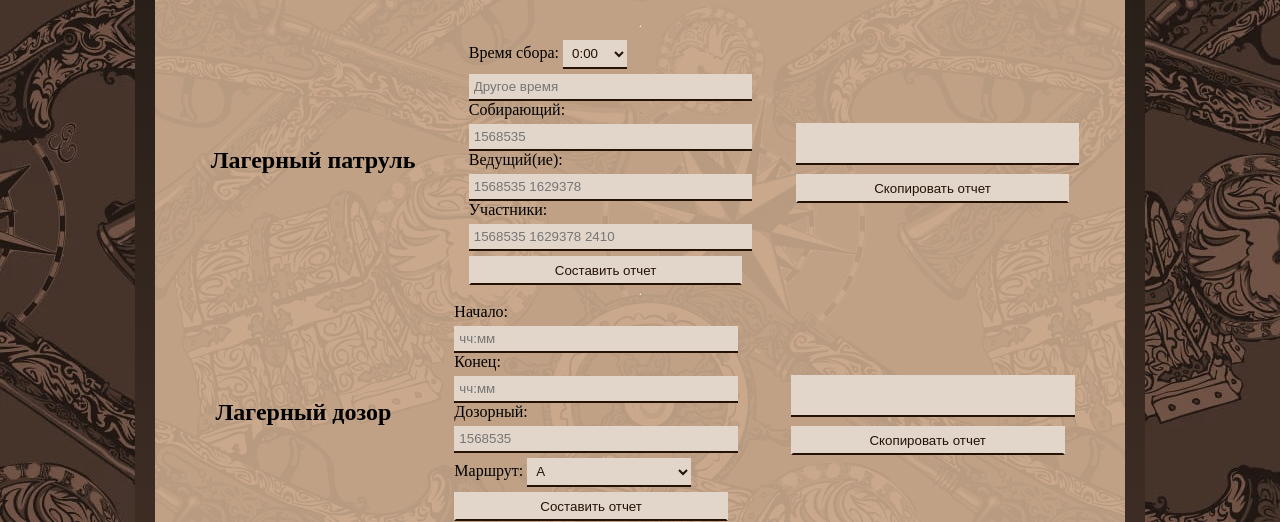
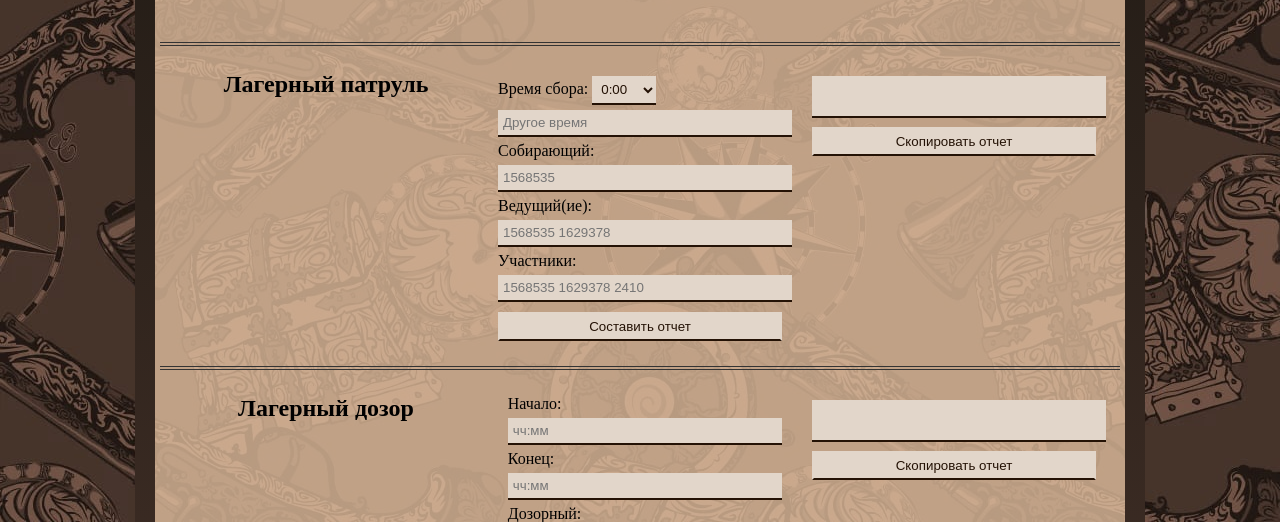
Before and after one commit to VikDeer/SHRK, a plain HTML site: page index.html in a window 1280 px wide. Shown: the part 278-800 px from the top of the page. Drawn offline with Linux system fonts and the light colour scheme.

Commit message:
Update style.css

```diff
--- a/style.css
+++ b/style.css
@@ -24,6 +24,13 @@ select, option {
 img {
    margin-bottom: 20px;
 }
+hr {
+   margin-top: 25px; margin-bottom: 25px;
+   height: 2px; width: 100%;
+   border: none;
+	border-top: 1px solid #333;
+	border-bottom: 1px solid #333;
+}
 
 .main {
    border-left: solid 20px transparent; border-right: solid 20px transparent;
@@ -31,7 +38,7 @@ img {
    border-image: linear-gradient(#1e1913 , #3e2d25);
    border-image-slice: 1;
    width: 75%; margin: auto;
-   margin-top: 20px;
+   margin-top: 20px; margin-bottom: 20px;
    background-color: #e5c2a2c4;
    padding: 5px; padding-top: 0; padding-bottom: 25px;
    display: flex; flex-direction: column; justify-content: space-around; align-items: center
@@ -39,10 +46,10 @@ img {
 
 .contaner {
    width: 95%; margin: auto;
-   display: flex; flex-direction: row; justify-content: space-around; align-items: center
-}
-.contaner div {
-   width: 30%;
+   display: grid; grid-template-columns: repeat(3, 1fr);
+   justify-items: center;
+   gap: 30px;
+   /* display: flex; flex-direction: row; justify-content: space-around; align-items: center */
 }
 .contaner button {
    width: 100%;
@@ -58,9 +65,9 @@ img {
    transform: scale(110%);
 }
 
-div#pat-report {
+div.report {
    display: flex; flex-direction: column;
 }
-div#pat-report label {
+div.report label {
    margin-bottom: 5px;
 }
```
